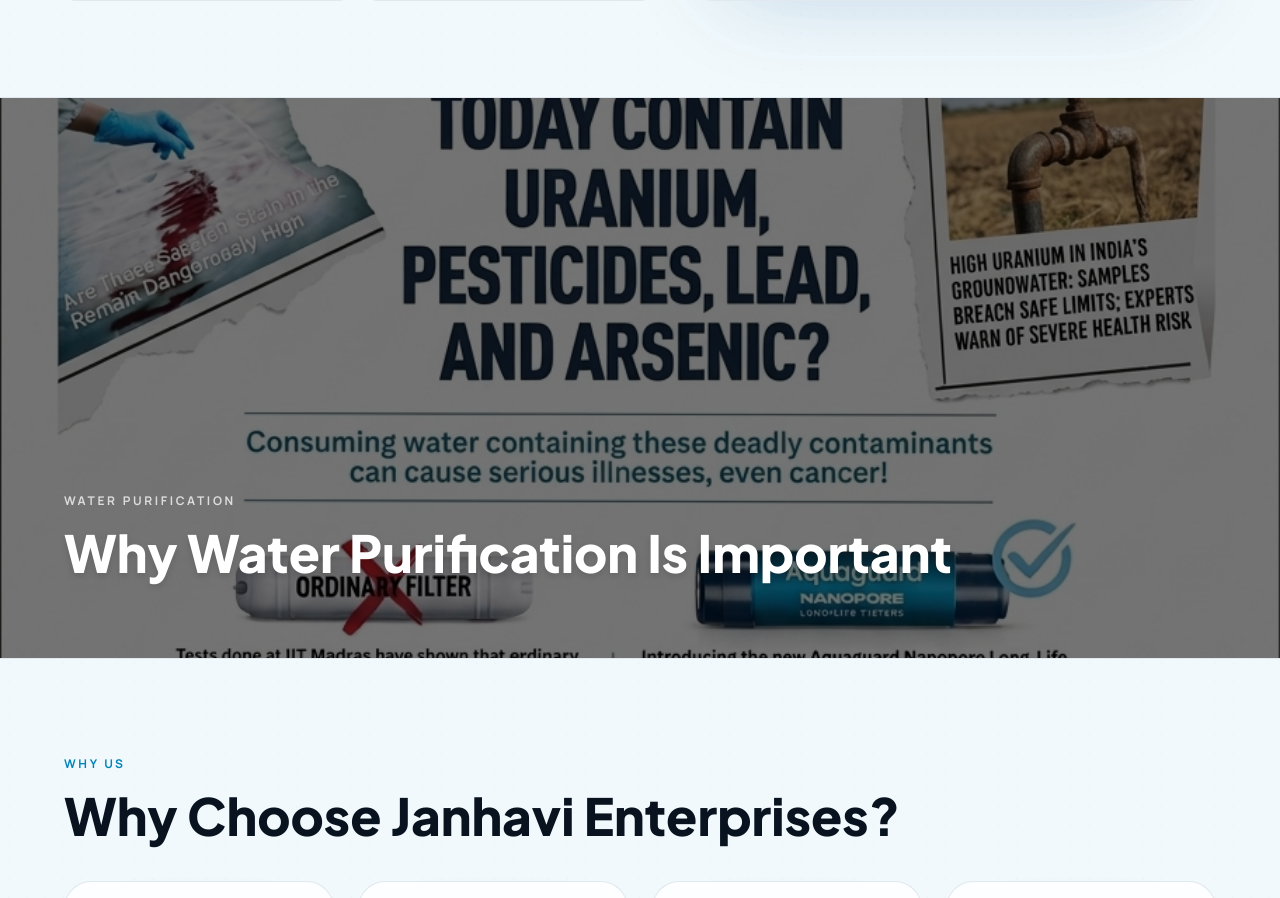
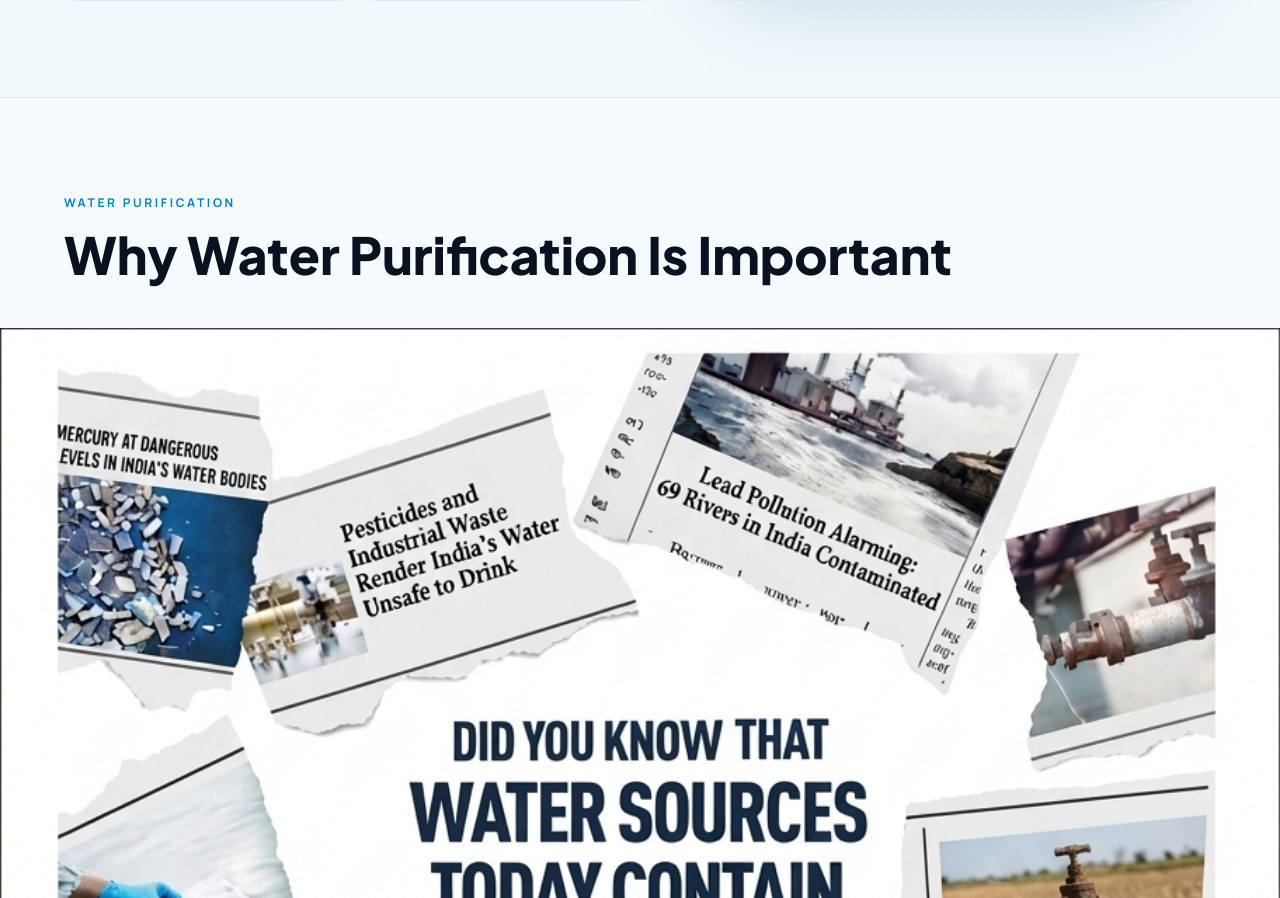
Before and after one commit to max8teen/JANHAVI-ENTERPRISES-, a React (Vite) app: page / in a window 1280 px wide. Shown: the part 4422-5320 px from the top of the page. Built offline with nearby package versions, Linux system fonts and the light colour scheme.

Commit message:
Update index.tsx

```diff
--- a/src/routes/index.tsx
+++ b/src/routes/index.tsx
@@ -289,27 +289,19 @@
           </div>
         </section>
 
-        <section className="relative overflow-hidden border-b border-border/60" id="parts" style={{ minHeight: "min(70vh, 560px)" }}>
-          {/* Full-bleed background image — no padding, no margin */}
+        <section className="border-b border-border/60 bg-background" id="parts">
+          {/* Heading above image — same style as other sections */}
+          <div className="w-full px-4 pt-16 pb-10 sm:px-6 lg:px-8 xl:px-16 lg:pt-24 lg:pb-12">
+            <p className="section-kicker">Water purification</p>
+            <h2 className="section-title mt-4">Why Water Purification Is Important</h2>
+          </div>
+          {/* Full image — block, w-full, no height/crop constraints at all */}
           <img
             src={partsPoster}
-            alt="Why water purification matters"
-            className="absolute inset-0 h-full w-full object-cover object-center"
+            alt="Why water purification is important"
+            className="block w-full"
             loading="lazy"
           />
-          {/* Dark overlay for text legibility */}
-          <div className="absolute inset-0 bg-black/55" />
-          {/* Heading — same layout style as services section */}
-          <div className="relative z-10 flex h-full items-end px-4 pb-12 sm:px-6 sm:pb-16 lg:px-8 xl:px-16 lg:pb-20" style={{ minHeight: "inherit" }}>
-            <div>
-              <p className="section-kicker" style={{ WebkitBackgroundClip: "unset", backgroundClip: "unset", backgroundImage: "none", color: "rgba(255,255,255,0.75)" }}>
-                Water purification
-              </p>
-              <h2 className="section-title mt-4 text-white drop-shadow-md">
-                Why Water Purification Is Important
-              </h2>
-            </div>
-          </div>
         </section>
 
         <section className="border-b border-border/60 bg-secondary/30" id="why-us">
```
